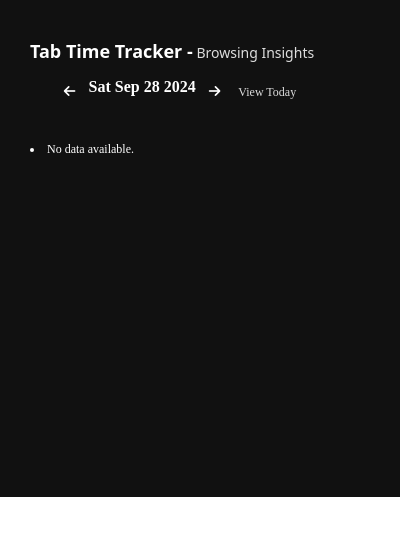
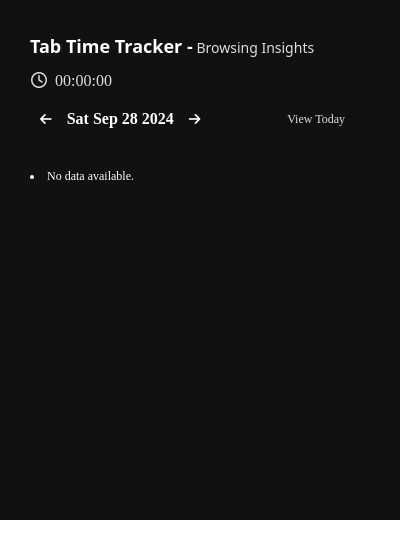
Before and after one commit to ShaikAyub7/Chrome-Extension, a browser extension: page popup.html in a window 400 px wide. Shown: the top 558 px of the page. Drawn offline with nearby package versions, Linux system fonts and the light colour scheme.

Commit message:
changes in btns and totalruntime

```diff
--- a/content.js
+++ b/content.js
@@ -8,7 +8,7 @@ document.addEventListener("DOMContentLoaded", () => {
   const totalTimeDisplay = document.querySelector(".totalTimeDisplay");
 
   let current = dayjs();
-  let currentDate = current.format("ddd MMM D YYYY");
+  let currentDate = dayjs().format("ddd MMM D YYYY");
   let chartInstance = null;
 
   function getLogoUrl(domain) {
@@ -25,8 +25,10 @@ document.addEventListener("DOMContentLoaded", () => {
     chrome.storage.local.get([selectedDate], (data) => {
       let tabData = data[selectedDate] || {};
       urlList.innerHTML = "";
-
       if (Object.keys(tabData).length === 0) {
+        totalTimeDisplay.innerHTML = `
+    <i class="fa-regular fa-clock" style="color: #dedede;"></i>&nbsp; 00:00:00
+  `;
         urlList.innerHTML = "<li>No data available.</li>";
         return;
       }
@@ -73,19 +75,27 @@ document.addEventListener("DOMContentLoaded", () => {
 
         urlList.insertAdjacentHTML("afterbegin", listItem);
 
+        totalTimeDisplay.classList.add("totalTimeDisplay");
+        totalTimeDisplay.innerHTML = `
+<i class="fa-regular fa-clock" style="color: #dedede;"></i>&nbsp; No Data Available
+`;
+
+        // Calculate the total runtime in hours, minutes, seconds
         const totalSeconds = Math.floor(totalRuntime / 1000) % 60;
         const totalMinutes = Math.floor(totalRuntime / (1000 * 60)) % 60;
         const totalHours = Math.floor(totalRuntime / (1000 * 60 * 60));
 
+        // Format the total time with leading zeroes if necessary
         const formattedSeconds = totalSeconds.toString().padStart(2, "0");
         const formattedMinutes = totalMinutes.toString().padStart(2, "0");
         const formattedHours = totalHours.toString().padStart(2, "0");
 
+        // Display the total time
         totalTimeDisplay.classList.add("totalTimeDisplay");
-        totalTimeDisplay.classList.add("totalTimeDisplay");
+
         totalTimeDisplay.innerHTML = `
-  <i class="fa-regular fa-clock" style="color: #dedede;"></i>&nbsp; ${formattedHours}:${formattedMinutes}:${formattedSeconds}
-`;
+    <i class="fa-regular fa-clock" style="color: #dedede;"></i>&nbsp; ${formattedHours}:${formattedMinutes}:${formattedSeconds}
+  `;
 
         chartLabels.push(domain);
         chartData.push(runtime / (1000 * 60));
@@ -195,24 +205,15 @@ document.addEventListener("DOMContentLoaded", () => {
     renderData(currentDate);
   });
   previous.addEventListener("click", () => {
-    console.log("previous clickes");
     const nextDay = dayjs(current).subtract(1, "day");
     current = nextDay;
     const formattedPreviousDay = nextDay.format("ddd MMM D YYYY");
     renderData(formattedPreviousDay);
   });
   next.addEventListener("click", () => {
-    console.log({ current });
-    // console.log(currentDate.isSame(dayjs(), "day"));
-    // if (dayjs.isSame(current, "day")) {
-    //   return;
-    // }
     const nextDay = dayjs(current).add(1, "day");
     current = nextDay;
     const formattedNextDay = nextDay.format("ddd MMM D YYYY");
-    console.log({
-      formattedNextDay,
-    });
     renderData(formattedNextDay);
   });
 });
--- a/popup.html
+++ b/popup.html
@@ -26,6 +26,7 @@
           <div class="totalTimeDisplay"></div>
         </div>
         <div class="btnContainer">
+          <div class="btn">
             <button id="previousDay" class="btn-arrow">
               <i class="fa-solid fa-arrow-left"></i>
             </button>
@@ -34,8 +35,10 @@
             <button id="nextDay" class="btn-arrow">
               <i class="fa-solid fa-arrow-right"></i>
             </button>
-
+          </div>
+          <div classs="viewTodayBtnContainer">
             <p class="todayBtn" id="today">View Today</p>
+          </div>
         </div>
         <div id="tabUrls"></div>
       </div>
--- a/style.css
+++ b/style.css
@@ -120,8 +120,8 @@ ul {
 
 .btnContainer {
   display: flex;
-  width: 300px;
-  justify-content: center;
+  justify-content: space-between;
+  padding: 5px;
   gap: 0.5rem;
 }
 canvas {
@@ -142,7 +142,6 @@ canvas {
 }
 
 .todayBtn {
-  padding: 5px;
   color: #dedede;
   border-radius: 5px;
   background: none;
@@ -177,3 +176,13 @@ canvas {
   font-size: 14px;
   color: #dedede;
 }
+.btn {
+  display: flex;
+  align-items: center;
+  justify-content: center;
+  gap: 10px;
+}
+.viewTodayBtnContainer {
+  margin: 0;
+  padding: 0;
+}
```
Lines whose indentation alone changed are shown as unchanged.
